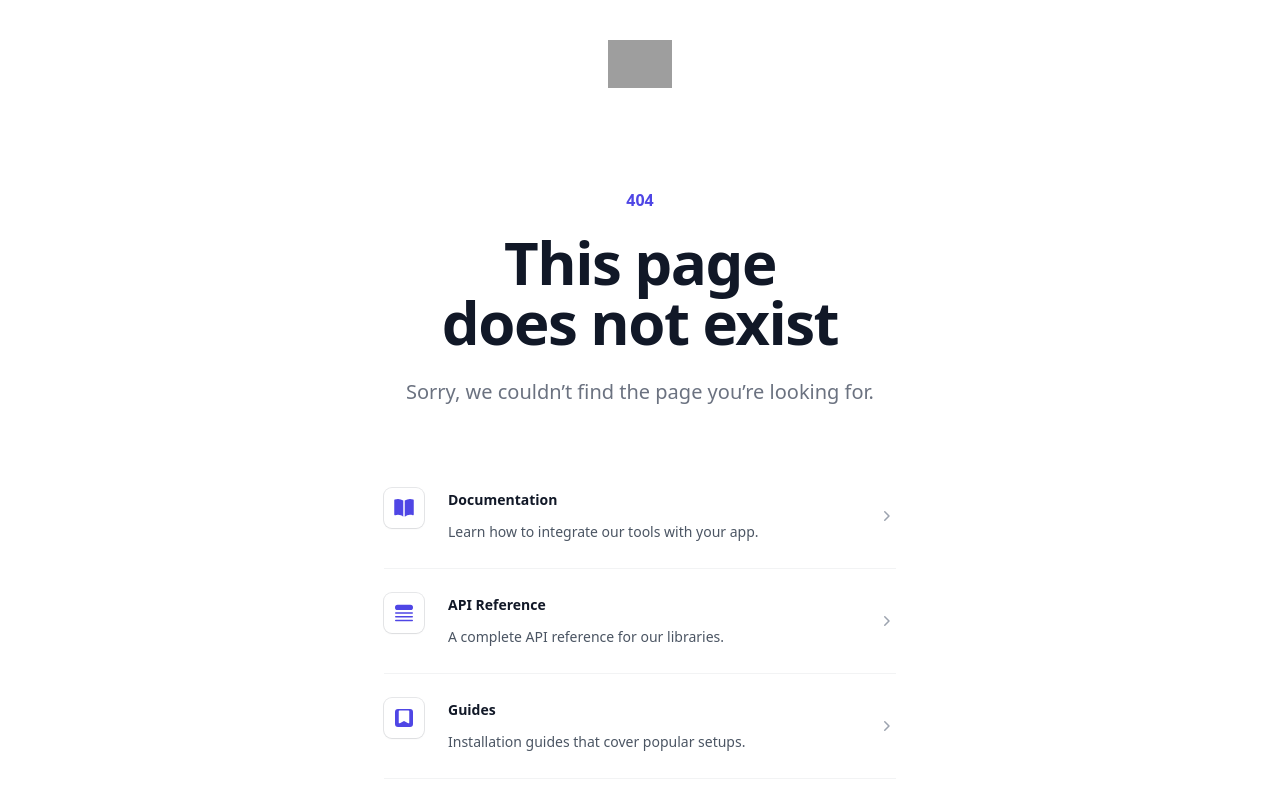
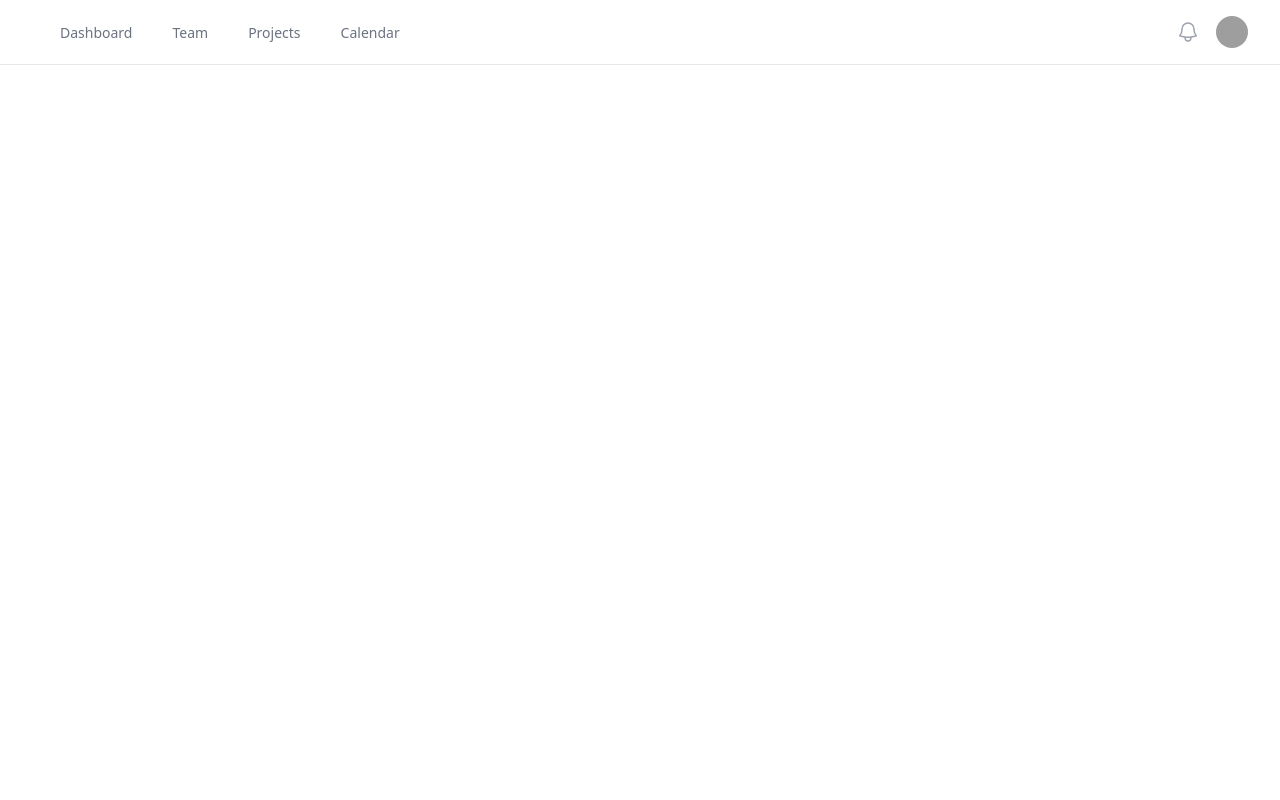
Before and after one commit to yuisa-scarlet/merchan-fe, a Vue app: page /client in a window 1280 px wide. Shown: the top 800 px of the page. Built offline with nearby package versions, Linux system fonts and the light colour scheme; grey boxes are pictures that could not be loaded; what @tanstack/vue-query would draw is missing.

Commit message:
init layout

```diff
--- a/package.json
+++ b/package.json
@@ -11,9 +11,11 @@
     "prepare": "husky"
   },
   "dependencies": {
+    "@headlessui/vue": "^1.7.23",
     "@heroicons/vue": "^2.2.0",
     "@tanstack/vue-query": "^5.72.1",
     "@tanstack/vue-query-devtools": "^5.72.1",
+    "pinia": "^3.0.1",
     "vue": "^3.5.13",
     "vue-router": "^4.5.0"
   },
--- a/src/App.vue
+++ b/src/App.vue
@@ -1,17 +1,11 @@
 <script setup lang="ts">
-import { RouterLink, RouterView, useRoute } from 'vue-router'
+import { RouterView } from 'vue-router'
 import { VueQueryDevtools } from '@tanstack/vue-query-devtools'
 
-const route = useRoute()
 const isLocal = import.meta.env.VITE_APP_ENV === 'local'
 </script>
 
 <template>
-  <nav v-if="!route.meta.hide" class="flex gap-2">
-    <RouterLink to="/">Home</RouterLink>
-    <RouterLink to="/dashboard">Dashboard</RouterLink>
-  </nav>
-
   <VueQueryDevtools v-if="isLocal" initialIsOpen />
   <RouterView />
 </template>
--- /dev/null
+++ b/src/layouts/AuthLayout.vue
@@ -0,0 +1,11 @@
+<script setup lang="ts">
+
+</script>
+
+<template>
+  <div>
+    <main>
+      <RouterView />
+    </main>
+  </div>
+</template>
--- /dev/null
+++ b/src/layouts/ClientLayout.vue
@@ -0,0 +1,106 @@
+<script setup lang="ts">
+import { Disclosure, DisclosureButton, DisclosurePanel, Menu, MenuButton, MenuItem, MenuItems } from '@headlessui/vue'
+import { Bars3Icon, BellIcon, XMarkIcon } from '@heroicons/vue/24/outline'
+import { RouterLink, RouterView } from 'vue-router'
+
+const user = {
+  name: 'Tom Cook',
+  email: 'tom@example.com',
+  imageUrl:
+    'https://images.unsplash.com/photo-1472099645785-5658abf4ff4e?ixlib=rb-1.2.1&ixid=eyJhcHBfaWQiOjEyMDd9&auto=format&fit=facearea&facepad=2&w=256&h=256&q=80',
+}
+const navigation = [
+  { name: 'Dashboard', href: 'dashboard'},
+  { name: 'Team', href: 'team' },
+  { name: 'Projects', href: 'projects' },
+  { name: 'Calendar', href: 'calendar' },
+]
+const userNavigation = [
+  { name: 'Your Profile', href: '#' },
+  { name: 'Settings', href: '#' },
+  { name: 'Sign out', href: '#' },
+]
+</script>
+
+<template>
+  <div class="min-h-full">
+    <Disclosure as="nav" class="border-b border-gray-200 bg-white" v-slot="{ open }">
+      <div class="mx-auto max-w-7xl px-4 sm:px-6 lg:px-8">
+        <div class="flex h-16 justify-between">
+          <div class="flex">
+            <div class="hidden sm:-my-px sm:ml-6 sm:flex sm:space-x-8">
+              <RouterLink v-for="item in navigation" :key="item.name" :to="item.href" :class="['border-transparent text-gray-500 hover:border-gray-300 hover:text-gray-700', 'inline-flex items-center border-b-2 px-1 pt-1 text-sm font-medium']">{{ item.name }}</RouterLink>
+            </div>
+          </div>
+          <div class="hidden sm:ml-6 sm:flex sm:items-center">
+            <button type="button" class="relative rounded-full bg-white p-1 text-gray-400 hover:text-gray-500 focus:outline-none focus:ring-2 focus:ring-indigo-500 focus:ring-offset-2">
+              <span class="absolute -inset-1.5" />
+              <span class="sr-only">View notifications</span>
+              <BellIcon class="size-6" aria-hidden="true" />
+            </button>
+
+            <!-- Profile dropdown -->
+            <Menu as="div" class="relative ml-3">
+              <div>
+                <MenuButton class="relative flex max-w-xs items-center rounded-full bg-white text-sm focus:outline-none focus:ring-2 focus:ring-indigo-500 focus:ring-offset-2">
+                  <span class="absolute -inset-1.5" />
+                  <span class="sr-only">Open user menu</span>
+                  <img class="size-8 rounded-full" :src="user.imageUrl" alt="" />
+                </MenuButton>
+              </div>
+              <transition enter-active-class="transition ease-out duration-200" enter-from-class="transform opacity-0 scale-95" enter-to-class="transform opacity-100 scale-100" leave-active-class="transition ease-in duration-75" leave-from-class="transform opacity-100 scale-100" leave-to-class="transform opacity-0 scale-95">
+                <MenuItems class="absolute right-0 z-10 mt-2 w-48 origin-top-right rounded-md bg-white py-1 shadow-lg ring-1 ring-black/5 focus:outline-none">
+                  <MenuItem v-for="item in userNavigation" :key="item.name" v-slot="{ active }">
+                    <RouterLink :to="item.href" :class="[active ? 'bg-gray-100 outline-none' : '', 'block px-4 py-2 text-sm text-gray-700']">{{ item.name }}</RouterLink>
+                  </MenuItem>
+                </MenuItems>
+              </transition>
+            </Menu>
+          </div>
+          <div class="-mr-2 flex items-center sm:hidden">
+            <!-- Mobile menu button -->
+            <DisclosureButton class="relative inline-flex items-center justify-center rounded-md bg-white p-2 text-gray-400 hover:bg-gray-100 hover:text-gray-500 focus:outline-none focus:ring-2 focus:ring-indigo-500 focus:ring-offset-2">
+              <span class="absolute -inset-0.5" />
+              <span class="sr-only">Open main menu</span>
+              <Bars3Icon v-if="!open" class="block size-6" aria-hidden="true" />
+              <XMarkIcon v-else class="block size-6" aria-hidden="true" />
+            </DisclosureButton>
+          </div>
+        </div>
+      </div>
+
+      <DisclosurePanel class="sm:hidden">
+        <div class="space-y-1 pb-3 pt-2">
+          <DisclosureButton v-for="item in navigation" :key="item.name" as="a" :href="item.href">{{ item.name }}</DisclosureButton>
+        </div>
+        <div class="border-t border-gray-200 pb-3 pt-4">
+          <div class="flex items-center px-4">
+            <div class="shrink-0">
+              <img class="size-10 rounded-full" :src="user.imageUrl" alt="" />
+            </div>
+            <div class="ml-3">
+              <div class="text-base font-medium text-gray-800">{{ user.name }}</div>
+              <div class="text-sm font-medium text-gray-500">{{ user.email }}</div>
+            </div>
+            <button type="button" class="relative ml-auto shrink-0 rounded-full bg-white p-1 text-gray-400 hover:text-gray-500 focus:outline-none focus:ring-2 focus:ring-indigo-500 focus:ring-offset-2">
+              <span class="absolute -inset-1.5" />
+              <span class="sr-only">View notifications</span>
+              <BellIcon class="size-6" aria-hidden="true" />
+            </button>
+          </div>
+          <div class="mt-3 space-y-1">
+            <DisclosureButton v-for="item in userNavigation" :key="item.name" as="a" :href="item.href" class="block px-4 py-2 text-base font-medium text-gray-500 hover:bg-gray-100 hover:text-gray-800">{{ item.name }}</DisclosureButton>
+          </div>
+        </div>
+      </DisclosurePanel>
+    </Disclosure>
+
+    <div class="py-10">
+      <main>
+        <div class="mx-auto max-w-7xl px-4 py-8 sm:px-6 lg:px-8">
+          <RouterView/>
+        </div>
+      </main>
+    </div>
+  </div>
+</template>
--- /dev/null
+++ b/src/layouts/PublicLayout.vue
@@ -0,0 +1,19 @@
+<script setup lang="ts">
+import { RouterLink, RouterView } from 'vue-router';
+
+
+</script>
+
+<template>
+  <div>
+    <header>
+      <nav>
+        <RouterLink to="/">Home</RouterLink>
+      </nav>
+    </header>
+    <main>
+      <RouterView />
+    </main>
+    <footer></footer>
+  </div>
+</template>
--- a/src/router/index.ts
+++ b/src/router/index.ts
@@ -1,29 +1,59 @@
-import { createRouter, createWebHistory } from 'vue-router'
+import AuthLayout from "@/layouts/AuthLayout.vue"
+import ClientLayout from "@/layouts/ClientLayout.vue"
+import PublicLayout from "@/layouts/PublicLayout.vue"
+import { createRouter, createWebHistory } from "vue-router"
 
 const routes = createRouter({
   history: createWebHistory(import.meta.env.BASE_URL),
   routes: [
     {
-      path: '/:pathMatch(.*)*',
-      name: 'not-found',
-      component: () => import('@/views/NotFoundView.vue'),
+      path: "/:pathMatch(.*)*",
+      name: "not-found",
+      component: () => import("@/views/NotFoundView.vue"),
       meta: {
         hide: true,
       },
     },
     {
-      path: '/',
-      name: 'home',
-      component: () => import('@/views/Home/HomeView.vue'),
+      path: "/",
+      component: PublicLayout,
+      children: [
+        {
+          path: "",
+          name: "home",
+          component: () => import("@/views/home/HomeView.vue"),
+        },
+      ],
     },
     {
-      path: '/dashboard',
-      name: 'dashboard',
-      component: () => import('@/views/Dashboard/DashboardView.vue'),
+      path: "/auth",
+      component: AuthLayout,
+      children: [
+        {
+          path: "login",
+          name: "login",
+          component: () => import("@/views/auth/LoginView.vue"),
+        },
+        {
+          path: "register",
+          name: "register",
+          component: () => import("@/views/auth/RegisterView.vue"),
+        },
+      ],
+    },
+    {
+      path: "/client",
+      component: ClientLayout,
+      children: [
+        {
+          path: "dashboard",
+          name: "dashboard",
+          component: () => import("@/views/dashboard/DashboardView.vue"),
+        },
+      ],
     },
   ],
-  linkActiveClass: 'text-blue-500',
-  linkExactActiveClass: 'exact-active',
+  linkActiveClass: "text-indigo-600 font-semibold border-indigo-600",
 })
 
 export default routes
--- /dev/null
+++ b/src/views/auth/LoginView.vue
@@ -0,0 +1,9 @@
+<script setup lang="ts">
+
+</script>
+
+<template>
+  <div>
+    Login
+  </div>
+</template>
--- /dev/null
+++ b/src/views/auth/RegisterView.vue
@@ -0,0 +1,9 @@
+<script setup lang="ts">
+
+</script>
+
+<template>
+  <div>
+    Register
+  </div>
+</template>
```
Also changed, not shown: .prettierrc.json, 1 other file (tests, documents, lock files or other folders).
